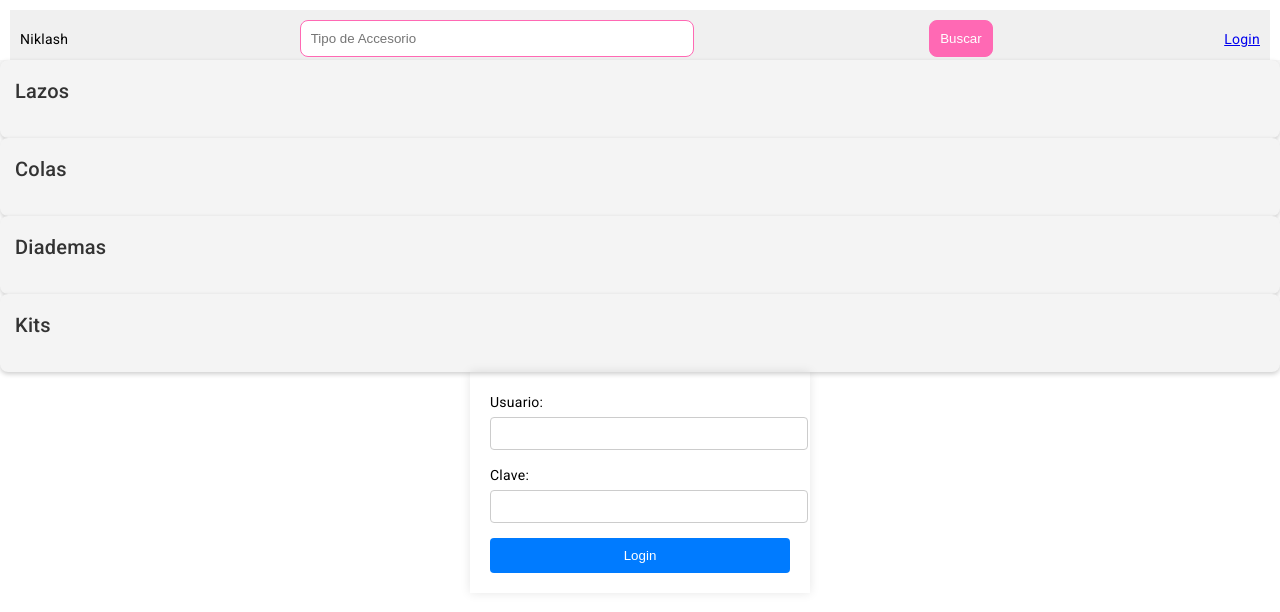
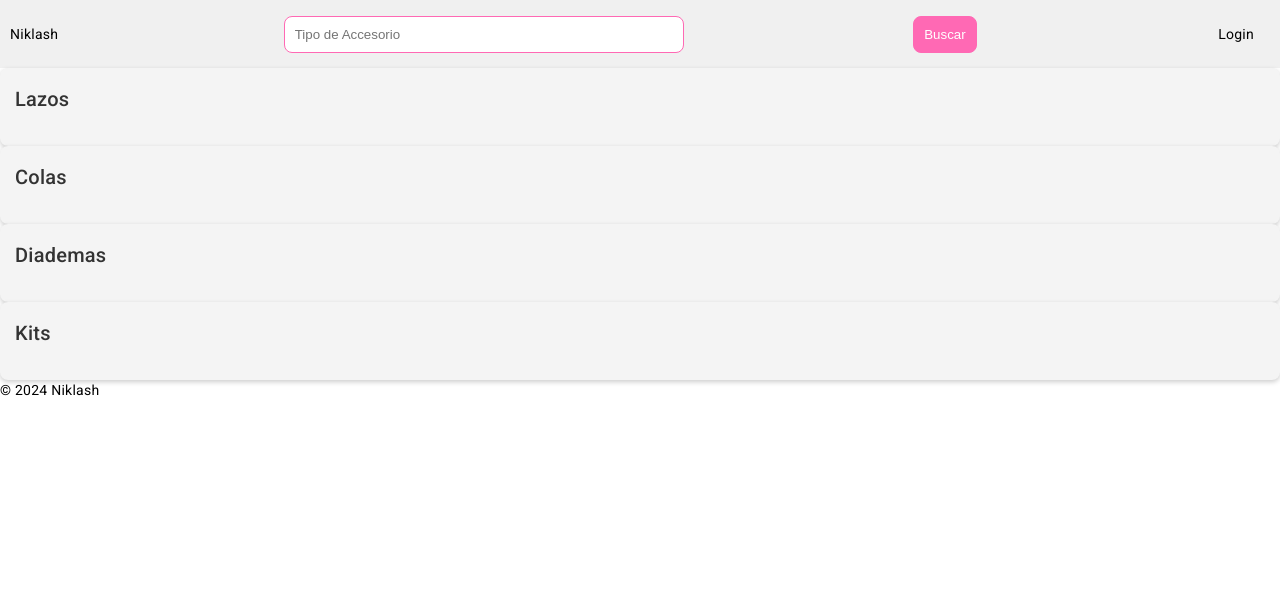
Before and after one commit to ucenfo-componentes/niklash-ui, an Angular app: page /login in a window 1280 px wide. Shown: the top 612 px of the page. Built offline with nearby package versions, Linux system fonts and the light colour scheme.

Commit message:
removiendo template para usar html en global

```diff
--- a/src/app/app.component.html
+++ b/src/app/app.component.html
@@ -3,14 +3,26 @@
 
 <!-- Main Content -->
 <main>
-  <!-- Home Component -->
-  <app-home></app-home>
+<!-- <router-outlet></router-outlet> -->
+<section>
+  <h2>Lazos</h2>
+  <app-lazos></app-lazos>
+</section>
+<section>
+  <h2>Colas</h2>
+</section>
+<section>
+  <h2>Diademas</h2>
+  <app-diademas></app-diademas>
+</section>
+<section>
+  <h2>Kits</h2>
+  <app-kits></app-kits>
+</section>
 
-  <!-- Contact Component -->
-  <app-contact></app-contact>
 </main>
 
 <footer>
   <!-- Footer content here -->
-  <p>© 2024 My Angular App</p>
+  <p>© 2024 Niklash</p>
 </footer>
--- a/src/app/app.component.ts
+++ b/src/app/app.component.ts
@@ -1,5 +1,6 @@
 import { FormsModule } from '@angular/forms';
 import { Component } from '@angular/core';
+import { RouterModule } from '@angular/router';
 
 import { NavComponent } from './nav/nav.component';
 import { LazosComponent } from './lazos/lazos.component';
@@ -13,35 +14,14 @@ import { LoginComponent } from './login/login.component';
   standalone: true,
   imports: [
     FormsModule,
+    RouterModule,
     NavComponent,
     LazosComponent,
     DiademasComponent,
     KitsComponent,
     LoginComponent
   ],
-  template: `
- <main>
-    <header class="brand-name">
-      <app-nav></app-nav>
-    </header>
-    <section>
-            <h2>Lazos</h2>
-            <app-lazos></app-lazos>
-        </section>
-        <section>
-            <h2>Colas</h2>
-        </section>
-        <section>
-            <h2>Diademas</h2>
-            <app-diademas></app-diademas>
-        </section>
-        <section>
-            <h2>Kits</h2>
-            <app-kits></app-kits>
-        </section>
-        <app-login></app-login>
-  </main>
-`,
+  templateUrl: './app.component.html',
   styleUrl: './app.component.css'
 })
 export class AppComponent {
--- /dev/null
+++ b/src/app/login/login.component.html
@@ -0,0 +1,13 @@
+<div class="login-container">
+    <form (ngSubmit)="onLogin()">
+      <div class="form-group">
+        <label for="username">Usuario:</label>
+        <input type="text" id="username" [(ngModel)]="username" name="username" required>
+      </div>
+      <div class="form-group">
+        <label for="password">Clave:</label>
+        <input type="password" id="password" [(ngModel)]="password" name="password" required>
+      </div>
+      <button type="submit">Login</button>
+    </form>
+  </div>
--- a/src/app/login/login.component.ts
+++ b/src/app/login/login.component.ts
@@ -9,21 +9,7 @@ import { CommonModule } from '@angular/common';
     CommonModule,
     FormsModule
   ],
-  template: `
-   <div class="login-container">
-      <form (ngSubmit)="onLogin()">
-        <div class="form-group">
-          <label for="username">Usuario:</label>
-          <input type="text" id="username" [(ngModel)]="username" name="username" required>
-        </div>
-        <div class="form-group">
-          <label for="password">Clave:</label>
-          <input type="password" id="password" [(ngModel)]="password" name="password" required>
-        </div>
-        <button type="submit">Login</button>
-      </form>
-    </div>
-`,
+  templateUrl: './login.component.html',
   styleUrl: './login.component.css'
 })
 export class LoginComponent {
--- a/src/app/nav/nav.component.css
+++ b/src/app/nav/nav.component.css
@@ -1,12 +1,3 @@
-
-/* .results {
-    display: grid;
-    column-gap: 14px;
-    row-gap: 14px;
-    grid-template-columns: repeat(auto-fill, minmax(400px, 400px));
-    margin-top: 50px;
-    justify-content: space-around;
-  } */
 
   input[type="text"] {
     border: solid 1px var(--primary-color);
@@ -17,7 +8,7 @@
     width: 30%;
   }
   nav {
-    background-color: #f0f0f0; /* Light grey background */
+    background-color: #f0f0f0;
     display: flex;
     justify-content: space-between;
     align-items: center;
@@ -25,11 +16,11 @@
   }
 
   ul {
-    list-style-type: none; /* Removes the default list bullets */
+    list-style-type: none;
     margin: 0;
     padding: 0;
     overflow: hidden;
-    display: flex; /* Displays the list items in a row */
+    display: flex;
   }
 
   li {
--- a/src/app/nav/nav.component.ts
+++ b/src/app/nav/nav.component.ts
@@ -12,8 +12,9 @@ import { CommonModule } from '@angular/common';
     <a class="navbar-brand">Niklash </a>
     <input type="text" placeholder="Tipo de Accesorio">
     <button class="primary" type="button">Buscar</button>
-    <!-- <a routerLink="/login">Login</a> -->
-    <a href="/login" class="login-button">Login</a>
+    <ul>
+    <li><a routerLink="/login">Login</a></li>
+    </ul>
   </nav>
 `,
   styleUrl: './nav.component.css'
--- a/src/index.html
+++ b/src/index.html
@@ -2,7 +2,7 @@
 <html lang="en">
 <head>
   <meta charset="utf-8">
-  <title>NiklashUi</title>
+  <title>Niklash</title>
   <base href="/">
   <meta name="viewport" content="width=device-width, initial-scale=1">
   <link rel="icon" type="image/x-icon" href="favicon.ico">
```
